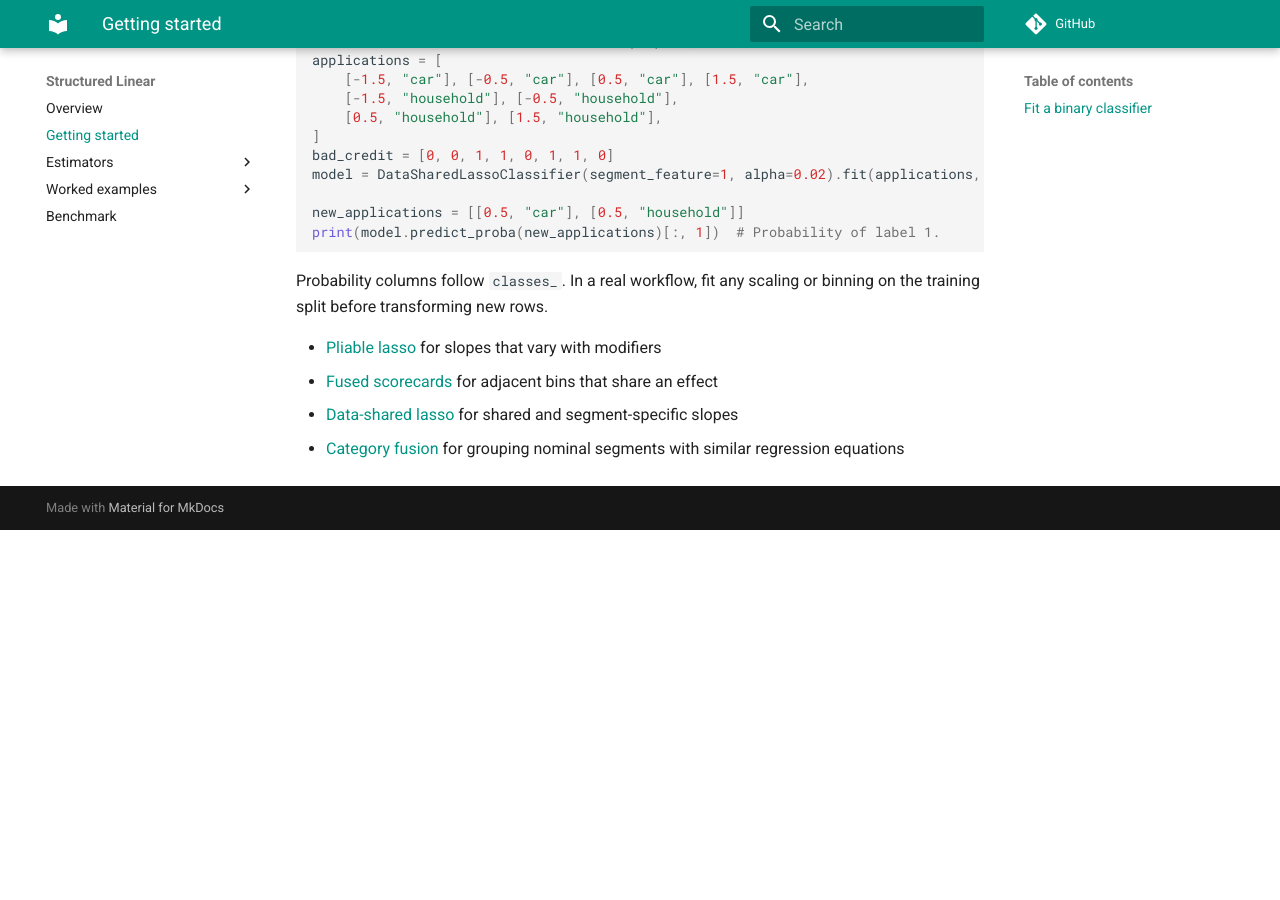
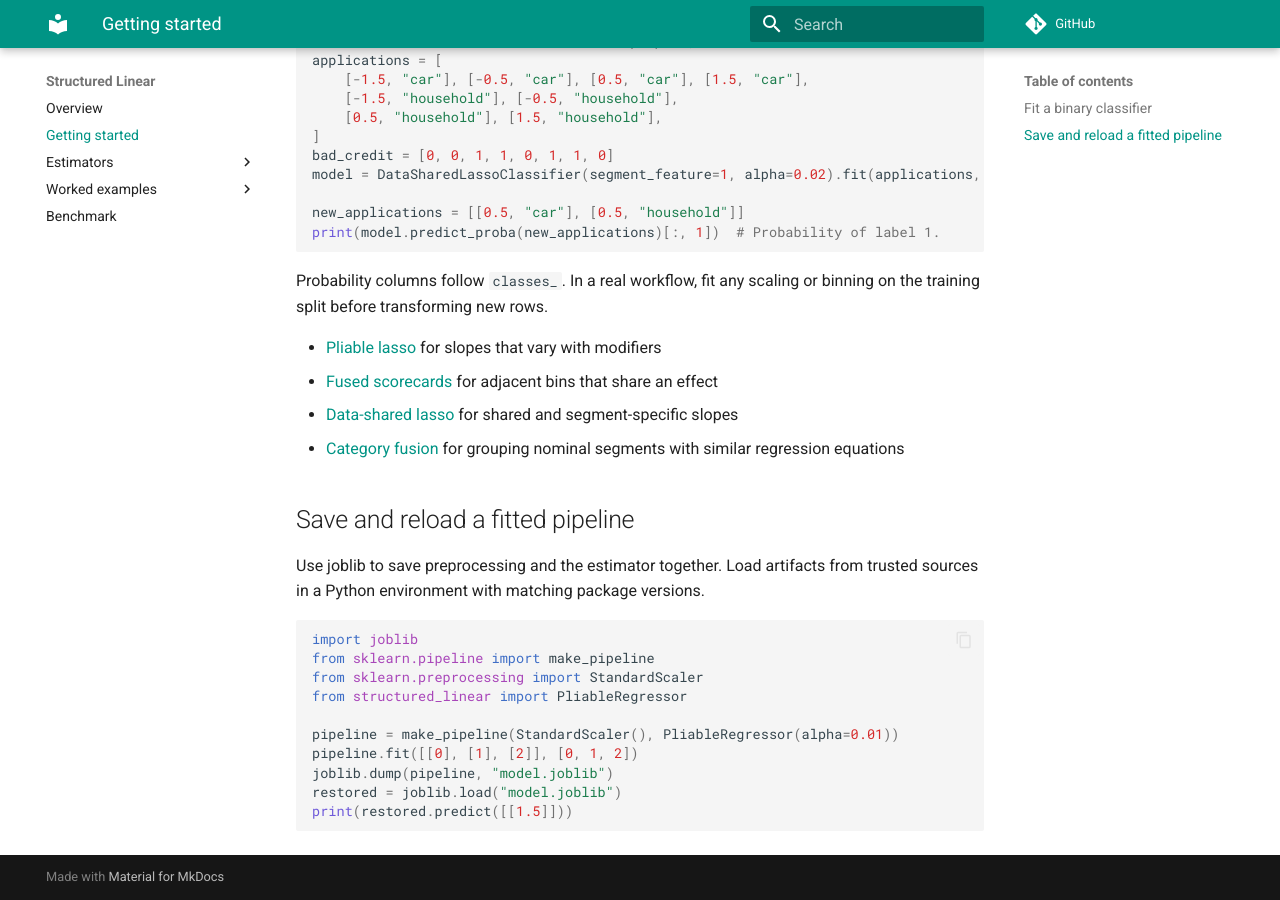
Before and after one commit to lcrmorin/pliable-lasso, an MkDocs documentation site: the page built from docs/getting-started.md, in a window 1280 px wide and 900 px high, scrolled down 575 px. Built offline with MkDocs 1.6.1 and Material for MkDocs 9.7.7, drawn with Linux system fonts in a browser that asks for light colours; comment, search, counter and statistics services are not loaded; before the commit the page ends 1105 px from its top, so only the background shows below that.

Commit message:
Document and test fitted pipeline persistence

````diff
--- a/docs/getting-started.md
+++ b/docs/getting-started.md
@@ -42,3 +42,21 @@ or binning on the training split before transforming new rows.
 - [Fused scorecards](fused.md) for adjacent bins that share an effect
 - [Data-shared lasso](data-shared.md) for shared and segment-specific slopes
 - [Category fusion](category-fusion.md) for grouping nominal segments with similar regression equations
+
+## Save and reload a fitted pipeline
+
+Use joblib to save preprocessing and the estimator together. Load artifacts
+from trusted sources in a Python environment with matching package versions.
+
+```python
+import joblib
+from sklearn.pipeline import make_pipeline
+from sklearn.preprocessing import StandardScaler
+from structured_linear import PliableRegressor
+
+pipeline = make_pipeline(StandardScaler(), PliableRegressor(alpha=0.01))
+pipeline.fit([[0], [1], [2]], [0, 1, 2])
+joblib.dump(pipeline, "model.joblib")
+restored = joblib.load("model.joblib")
+print(restored.predict([[1.5]]))
+```
````
Also changed, not shown: 1 other file.
